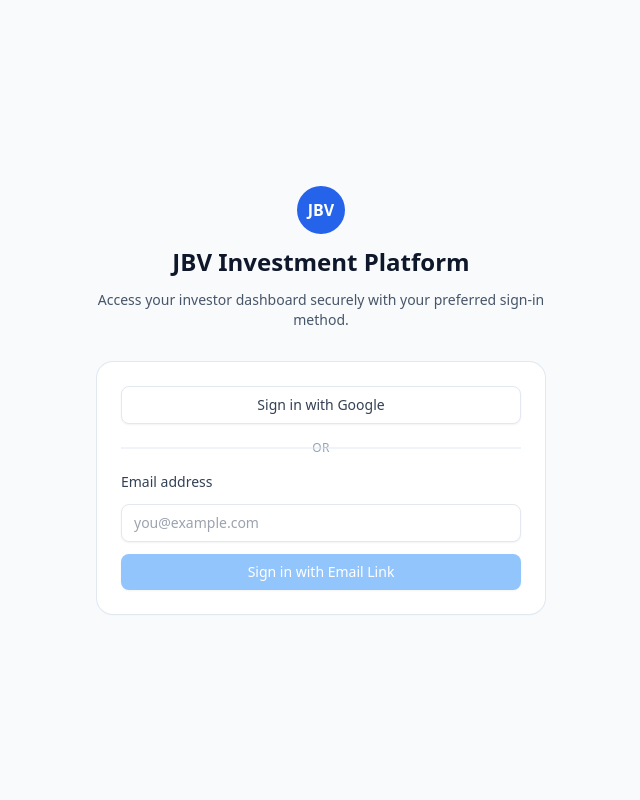
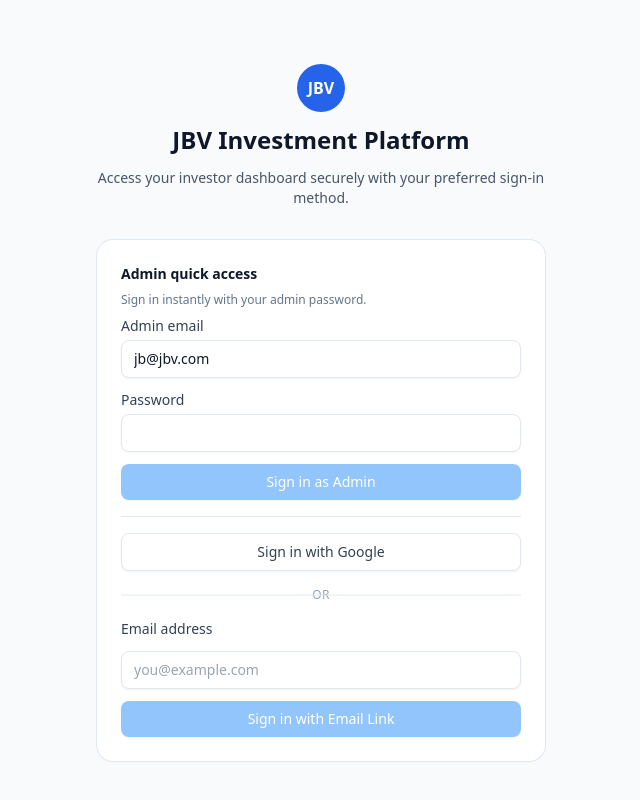
Before and after one commit to Roro253/JBV-Investment-Portal-2, a Next.js app in the folder apps/web/: page /auth/signin in a window 1280 px wide. Shown: the top 800 px of the page, without its empty margins (319-959 px from the left). Built offline with nearby package versions, Linux system fonts and the light colour scheme.

Commit message:
Add admin credential login alongside magic link

```diff
--- a/apps/web/app/auth/signin/page.tsx
+++ b/apps/web/app/auth/signin/page.tsx
@@ -24,10 +24,48 @@ export default function SignInPage() {
 function SignInContent() {
   const searchParams = useSearchParams();
   const [email, setEmail] = useState("");
+  const [adminEmail, setAdminEmail] = useState("jb@jbv.com");
+  const [adminPassword, setAdminPassword] = useState("");
+  const [adminStatus, setAdminStatus] = useState<"idle" | "signing-in" | "error">("idle");
+  const [adminErrorMessage, setAdminErrorMessage] = useState<string | null>(null);
   const [emailStatus, setEmailStatus] = useState<"idle" | "sending" | "sent" | "error">("idle");
   const [errorMessage, setErrorMessage] = useState<string | null>(null);
 
   const callbackUrl = searchParams?.get("callbackUrl") || "/lp";
+
+  const handleAdminSignIn = async (event: FormEvent<HTMLFormElement>) => {
+    event.preventDefault();
+    setAdminStatus("signing-in");
+    setAdminErrorMessage(null);
+    try {
+      const result = await signIn("admin-credentials", {
+        email: adminEmail,
+        password: adminPassword,
+        redirect: false,
+        callbackUrl,
+      });
+
+      if (result?.error) {
+        setAdminStatus("error");
+        if (result.error === "CredentialsSignin") {
+          setAdminErrorMessage("Invalid admin email or password.");
+        } else {
+          setAdminErrorMessage(result.error);
+        }
+        return;
+      }
+
+      if (result?.url) {
+        window.location.href = result.url;
+        return;
+      }
+
+      setAdminStatus("idle");
+    } catch (err: any) {
+      setAdminStatus("error");
+      setAdminErrorMessage(err?.message || "Failed to sign in with admin credentials.");
+    }
+  };
 
   const handleEmailSignIn = async (event: FormEvent<HTMLFormElement>) => {
     event.preventDefault();
@@ -74,6 +112,52 @@ function SignInContent() {
         </div>
 
         <div className="space-y-4 rounded-2xl bg-white p-6 shadow-sm ring-1 ring-slate-200">
+          <div className="space-y-2">
+            <h2 className="text-sm font-semibold text-slate-900">Admin quick access</h2>
+            <p className="text-xs text-slate-500">Sign in instantly with your admin password.</p>
+            <form onSubmit={handleAdminSignIn} className="space-y-3">
+              <div className="space-y-1">
+                <label className="block text-sm font-medium text-slate-700" htmlFor="admin-email">
+                  Admin email
+                </label>
+                <input
+                  id="admin-email"
+                  type="email"
+                  autoComplete="email"
+                  required
+                  value={adminEmail}
+                  onChange={(event) => setAdminEmail(event.target.value)}
+                  className="w-full rounded-lg border border-slate-200 bg-white px-3 py-2 text-sm text-slate-900 shadow-sm focus:border-blue-600 focus:outline-none focus:ring-2 focus:ring-blue-100"
+                />
+              </div>
+              <div className="space-y-1">
+                <label className="block text-sm font-medium text-slate-700" htmlFor="admin-password">
+                  Password
+                </label>
+                <input
+                  id="admin-password"
+                  type="password"
+                  autoComplete="current-password"
+                  required
+                  value={adminPassword}
+                  onChange={(event) => setAdminPassword(event.target.value)}
+                  className="w-full rounded-lg border border-slate-200 bg-white px-3 py-2 text-sm text-slate-900 shadow-sm focus:border-blue-600 focus:outline-none focus:ring-2 focus:ring-blue-100"
+                />
+              </div>
+              <button
+                type="submit"
+                disabled={!adminEmail || !adminPassword || adminStatus === "signing-in"}
+                className="w-full rounded-lg bg-blue-600 px-4 py-2 text-sm font-medium text-white shadow-sm transition disabled:cursor-not-allowed disabled:bg-blue-300 hover:bg-blue-700 focus-visible:outline focus-visible:outline-2 focus-visible:outline-offset-2 focus-visible:outline-blue-600"
+              >
+                {adminStatus === "signing-in" ? "Signing in…" : "Sign in as Admin"}
+              </button>
+              {adminStatus === "error" && adminErrorMessage ? (
+                <p className="text-sm text-red-600">{adminErrorMessage}</p>
+              ) : null}
+            </form>
+          </div>
+
+          <div className="pt-4 border-t border-slate-200 space-y-4">
             <button
               type="button"
               onClick={() => signIn("google", { callbackUrl })}
@@ -117,5 +201,6 @@ function SignInContent() {
           </div>
         </div>
       </div>
+    </div>
   );
 }
--- a/apps/web/lib/auth-options.ts
+++ b/apps/web/lib/auth-options.ts
@@ -7,6 +7,58 @@ import { getAdminEmails, isAdmin } from "./auth-helpers";
 
 function buildProviders(): NextAuthOptions["providers"] {
   const providers: NextAuthOptions["providers"] = [];
+  const adminEmails = getAdminEmails().map((email) => email.toLowerCase());
+  const adminEmailSet = new Set(adminEmails);
+  const adminPassword = (process.env.ADMIN_LOGIN_PASSWORD || "admin123").trim();
+
+  if (adminEmailSet.size > 0 && adminPassword) {
+    providers.push(
+      CredentialsProvider({
+        id: "admin-credentials",
+        name: "Admin Credentials",
+        credentials: {
+          email: {
+            label: "Email",
+            type: "email",
+            placeholder: adminEmails[0] || "jb@jbv.com",
+          },
+          password: {
+            label: "Password",
+            type: "password",
+          },
+        },
+        async authorize(credentials) {
+          const email = credentials?.email;
+          const password = credentials?.password;
+
+          if (!email || typeof email !== "string") {
+            return null;
+          }
+
+          if (!password || typeof password !== "string") {
+            return null;
+          }
+
+          const normalizedEmail = email.trim().toLowerCase();
+          if (!adminEmailSet.has(normalizedEmail)) {
+            console.warn(`[auth] Admin credential login rejected for unauthorized email: ${normalizedEmail}`);
+            return null;
+          }
+
+          if (password !== adminPassword) {
+            console.warn(`[auth] Admin credential login rejected due to incorrect password for: ${normalizedEmail}`);
+            return null;
+          }
+
+          return {
+            id: normalizedEmail,
+            email: normalizedEmail,
+            name: "JBV Admin",
+          };
+        },
+      })
+    );
+  }
 
   if (process.env.EMAIL_SERVER && process.env.EMAIL_FROM) {
     providers.push(
@@ -27,7 +79,7 @@ function buildProviders(): NextAuthOptions["providers"] {
   }
 
   if (providers.length === 0) {
-    const allowedEmails = new Set(getAdminEmails());
+    const allowedEmails = new Set<string>(adminEmailSet);
     const devEmails = (process.env.DEV_LOGIN_EMAILS || "")
       .split(",")
       .map((entry) => entry.trim().toLowerCase())
```
Lines whose indentation alone changed are shown as unchanged.
